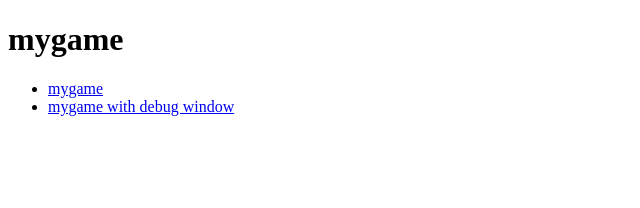
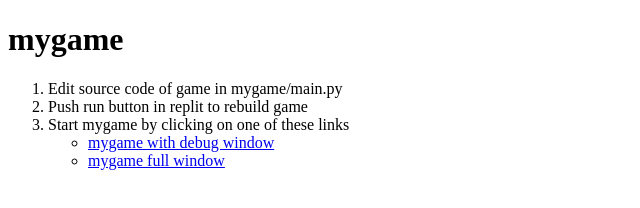
Before and after one commit to vangeest/pygame-pygbag-replit-poc, a plain HTML site: page index.html in a window 1280 px wide. Shown: the whole page, without its empty margins (0-640 px from the left). Drawn offline with Linux system fonts and the light colour scheme.

```diff
--- a/index.html
+++ b/index.html
@@ -9,10 +9,15 @@
 
 <body>
   <h1>mygame</h1>
-  <ul>
-    <li><a href="mygame/build/web/index.html" target="_blank">mygame</a></li>
-    <li><a href="mygame/build/web/index.html#debug" target="_blank">mygame with debug window</a></li>
-  </ul>
+  <ol>
+    <li>Edit source code of game in mygame/main.py</li>
+    <li>Push run button in replit to rebuild game</li>
+    <li>Start mygame by clicking on one of these links</li>
+    <ul>
+      <li><a href="mygame/build/web/index.html#debug" target="_blank">mygame with debug window</a></li>
+      <li><a href="mygame/build/web/index.html" target="_blank">mygame full window</a></li>
+    </ul>
+  </ol>
 
 </body>
 
```
Also changed, not shown: 3 other files.
